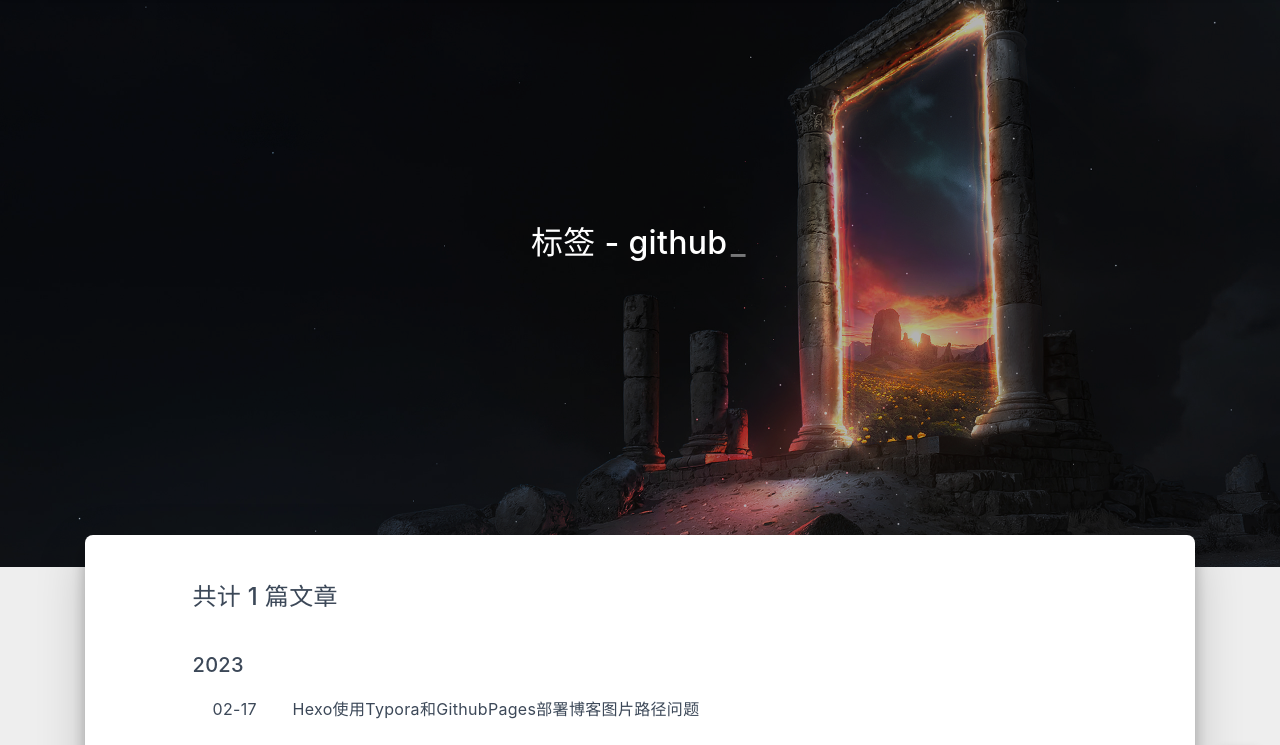
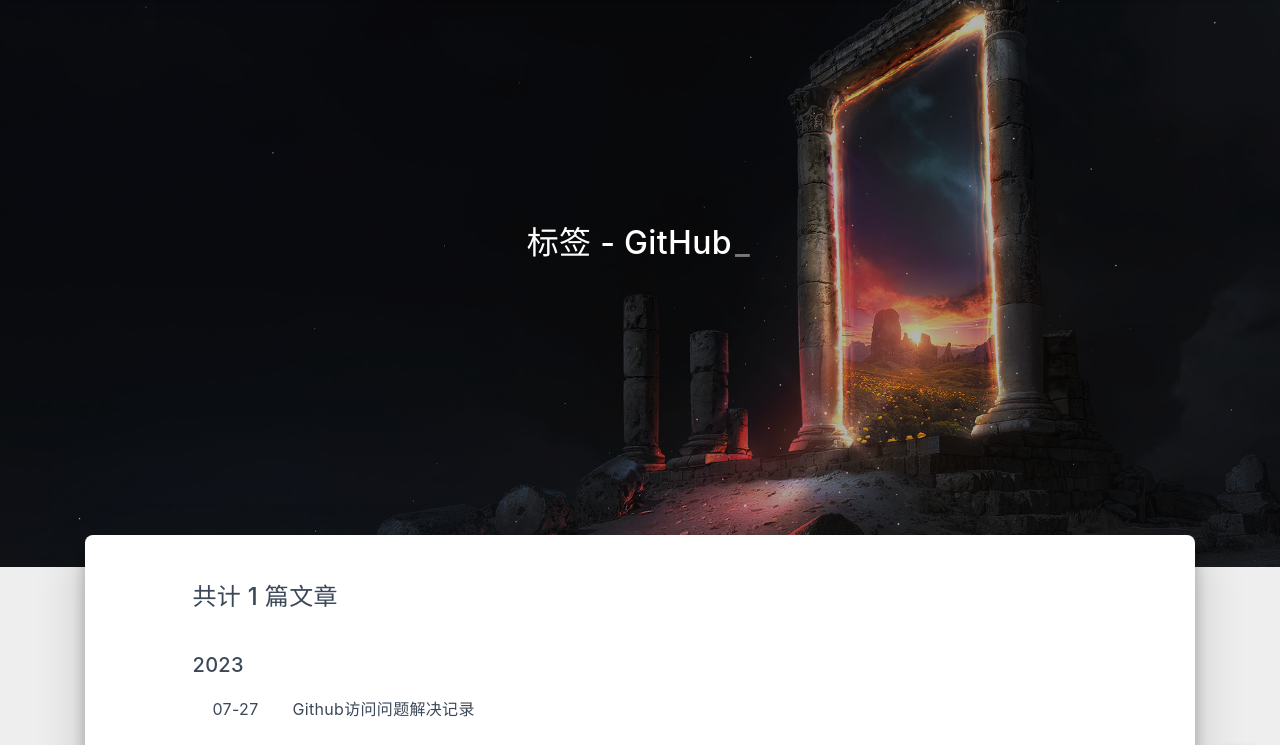
Before and after one commit to suixiang5731/suixiang5731.github.io, a plain HTML site: page tags/GitHub/index.html in a window 1280 px wide. Shown: the part 73-818 px from the top of the page. Drawn offline with nearby package versions, Linux system fonts and the light colour scheme; some packages are replaced by stand-ins of ours; a script that the page names is missing; some icons are missing; a small style sheet from the web is missing.

Commit message:
Site updated: 2024-04-18 16:03:28

```diff
--- a/tags/GitHub/index.html
+++ b/tags/GitHub/index.html
@@ -17,8 +17,8 @@
   <meta name="keywords" content="">
 
     <meta property="og:type" content="website">
-<meta property="og:title" content="标签 - github">
-<meta property="og:url" content="https://suixiang5731.github.io/tags/github/index.html">
+<meta property="og:title" content="标签 - GitHub">
+<meta property="og:url" content="https://suixiang5731.github.io/tags/GitHub/index.html">
 <meta property="og:site_name" content="SxBlog">
 <meta property="og:locale" content="zh_CN">
 <meta property="article:author" content="suixiang5731">
@@ -28,7 +28,7 @@
     <meta name="referrer" content="no-referrer-when-downgrade">
 
 
-  <title>标签 - github - SxBlog</title>
+  <title>标签 - GitHub - SxBlog</title>
 
   <link  rel="stylesheet" href="https://lib.baomitu.com/twitter-bootstrap/4.6.1/css/bootstrap.min.css" />
 
@@ -188,7 +188,7 @@
       <div class="banner-text text-center fade-in-up">
         <div class="h2">
 
-            <span id="subtitle" data-typed-text="标签 - github"></span>
+            <span id="subtitle" data-typed-text="标签 - GitHub"></span>
 
         </div>
 
@@ -228,9 +228,9 @@
 
       <p class="h5">2023</p>
 
-    <a href="/2023/02/17/hexo-typora-github%E5%8D%9A%E5%AE%A2%E5%9B%BE%E7%89%87%E8%B7%AF%E5%BE%84%E9%97%AE%E9%A2%98/" class="list-group-item list-group-item-action">
-      <time>02-17</time>
-      <div class="list-group-item-title">Hexo使用Typora和GithubPages部署博客图片路径问题</div>
+    <a href="/2023/07/27/Github%E8%AE%BF%E9%97%AE%E9%97%AE%E9%A2%98%E8%A7%A3%E5%86%B3%E8%AE%B0%E5%BD%95/" class="list-group-item list-group-item-action">
+      <time>07-27</time>
+      <div class="list-group-item-title">Github访问问题解决记录</div>
     </a>
 
 </div>
```
